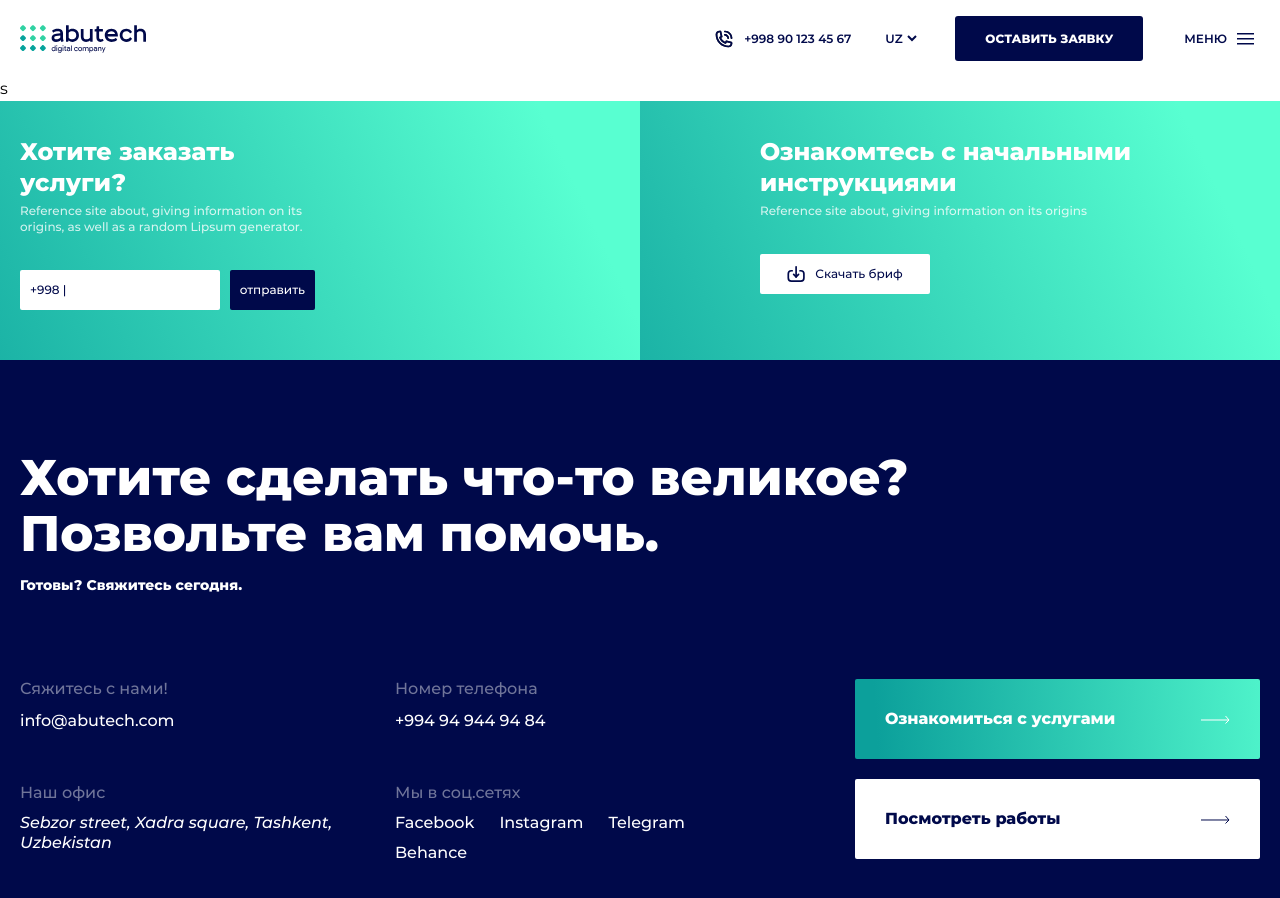
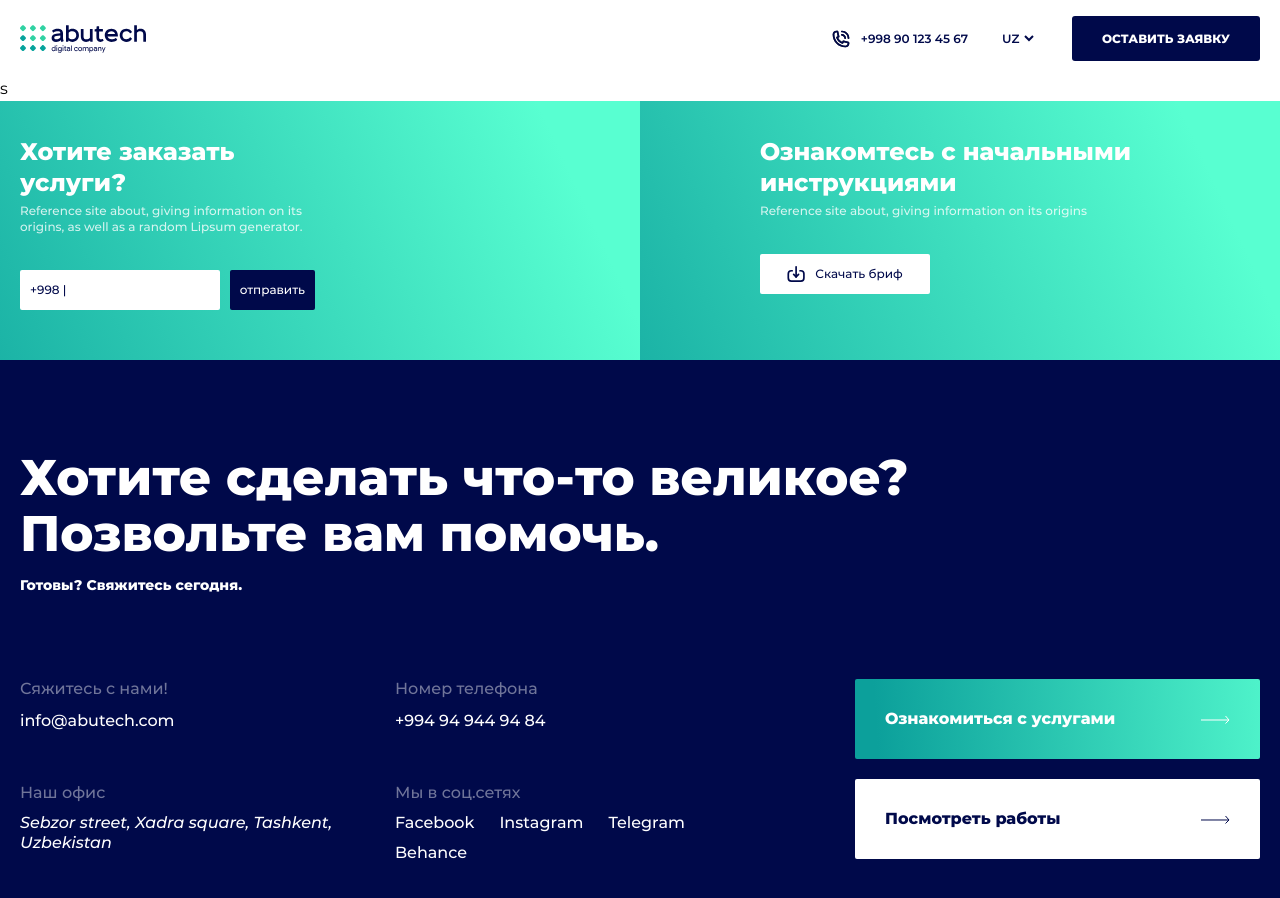
Before and after one commit to abutechuz/abutechuz-front, a React (Create React App) app: page / in a window 1280 px wide. Shown: the top 898 px of the page. Built offline with nearby package versions, Linux system fonts and the light colour scheme.

Commit message:
Not fully finished sitenav

```diff
--- a/src/components/Header/Header.js
+++ b/src/components/Header/Header.js
@@ -17,9 +17,7 @@ function Header() {
 					</NavLink>
 
 					<div className='site-header__features'>
-                        <a
-                            className='site-header__tel-link'
-                            href='tel:+998901234567'>
+						<a className='site-header__tel-link' href='tel:+998901234567'>
 							<PhoneCall className='site-header__phonecall' />
 							+998 90 123 45 67
 						</a>
@@ -35,19 +33,10 @@ function Header() {
 							<option value='en'>En</option>
 						</select>
 
-                        <Link
-                            className='site-header__request-button'
-                            to='/survey'>
+						<Link className='site-header__request-button' to='/survey'>
 							ОСТАВИТЬ ЗАЯВКУ
 						</Link>
 					</div>
-
-                    <button className='site-header__hamburger'>
-                        МЕНЮ
-                        <Hamburger className='site-header__hamburger-icon' />
-                    </button>
-
-                    <nav className='sitenav'></nav>
 				</div>
 			</Container>
 		</header>
--- a/src/components/Header/Header.scss
+++ b/src/components/Header/Header.scss
@@ -107,23 +107,3 @@
 .site-header__request-button:active {
 	opacity: 0.6;
 }
-
-/* Hamburger */
-.site-header__hamburger {
-	display: flex;
-	align-items: center;
-	margin-left: 35px;
-	font-weight: 600;
-	font-size: 12px;
-	line-height: 15px;
-	color: #00094a;
-	background-color: transparent;
-	border: none;
-	cursor: pointer;
-}
-
-.site-header__hamburger-icon {
-	min-width: 17px;
-	min-height: 12px;
-	margin-left: 10px;
-}
```
Also changed, not shown: src/App.scss (indentation only), 1 other file (tests, documents, lock files or other folders). Lines whose indentation alone changed are shown as unchanged.
